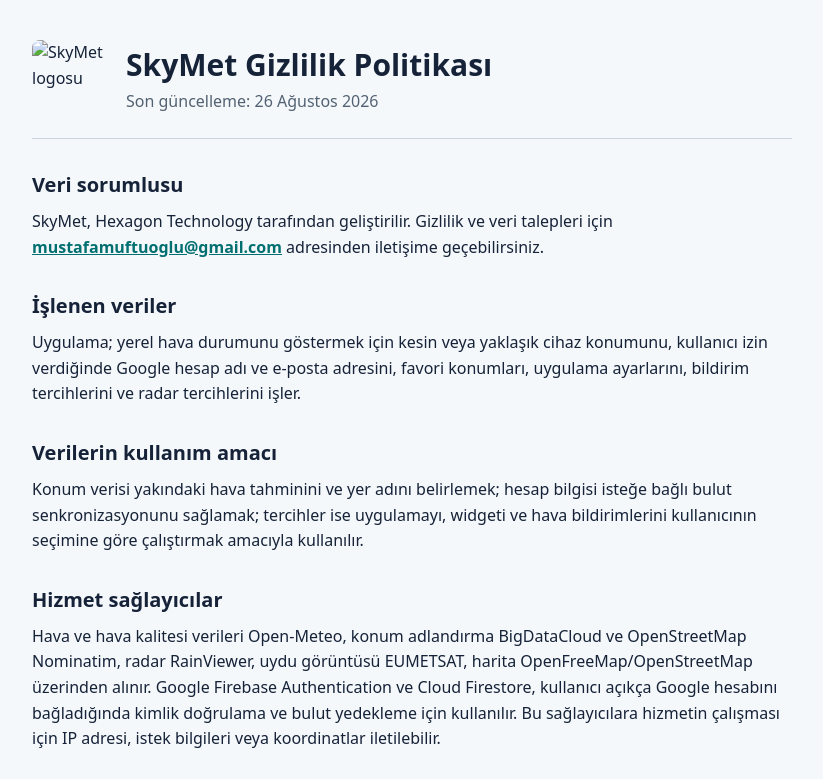
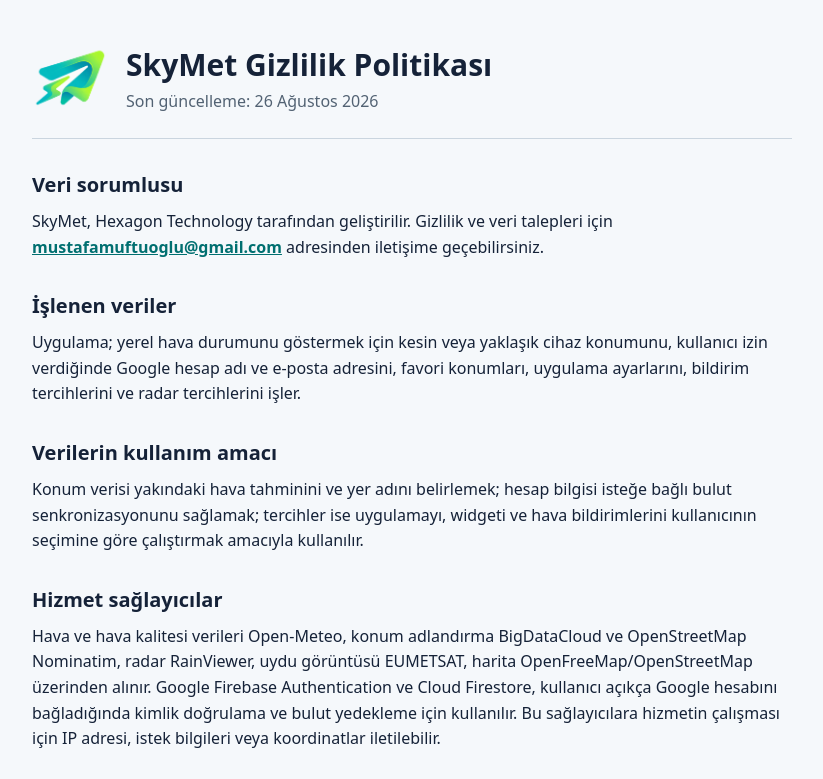
Before and after one commit to mmuftu/skymet-privacy, a plain HTML site: page index.html in a window 1280 px wide. Shown: the top 779 px of the page, without its empty margins (228-1051 px from the left). Drawn offline with Linux system fonts and the light colour scheme.

Commit message:
düzeltme

```diff
--- a/index.html
+++ b/index.html
@@ -35,7 +35,7 @@
 <body>
 <main>
   <header>
-    <img src="../assets/app_icon.png" alt="SkyMet logosu">
+    <img src="app_icon.png" alt="SkyMet logosu">
     <div>
       <h1>SkyMet Gizlilik Politikası</h1>
       <div class="meta">Son güncelleme: 26 Ağustos 2026</div>
```
Also changed, not shown: app_icon.png (added).
